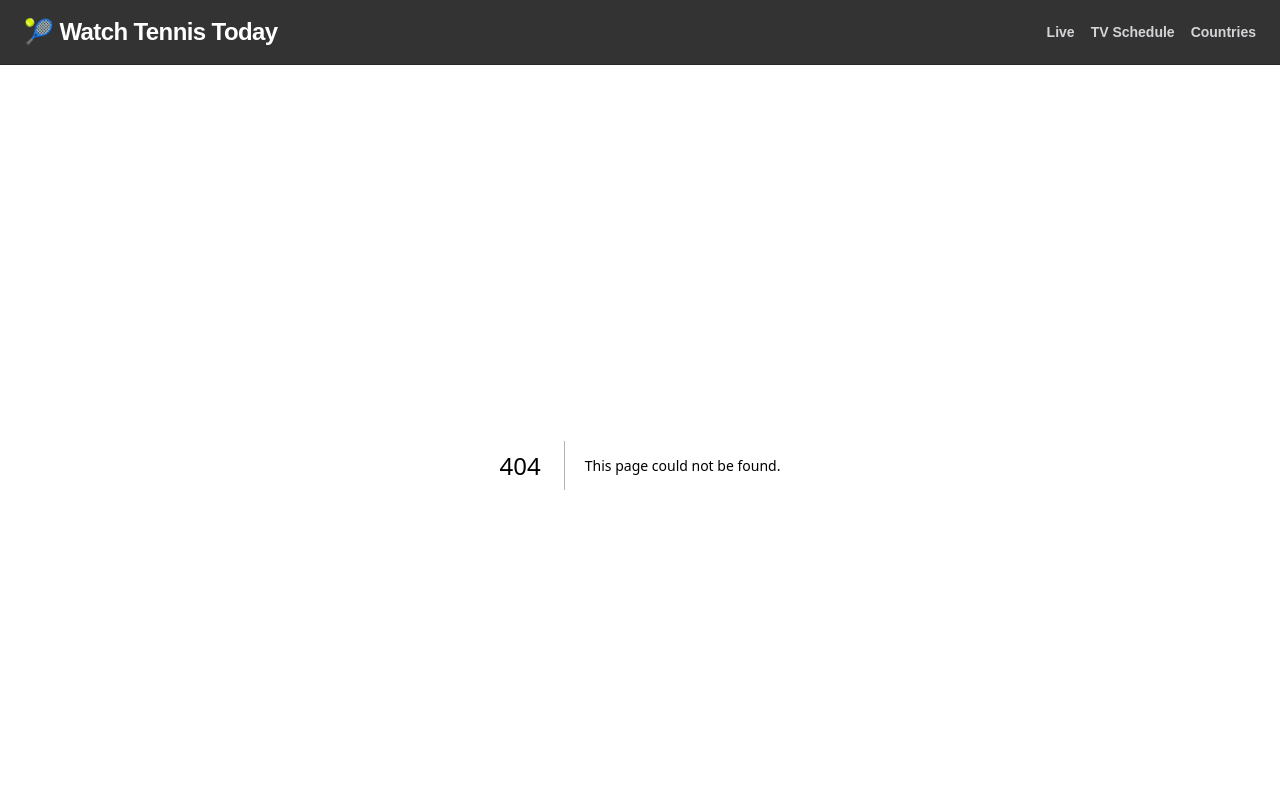
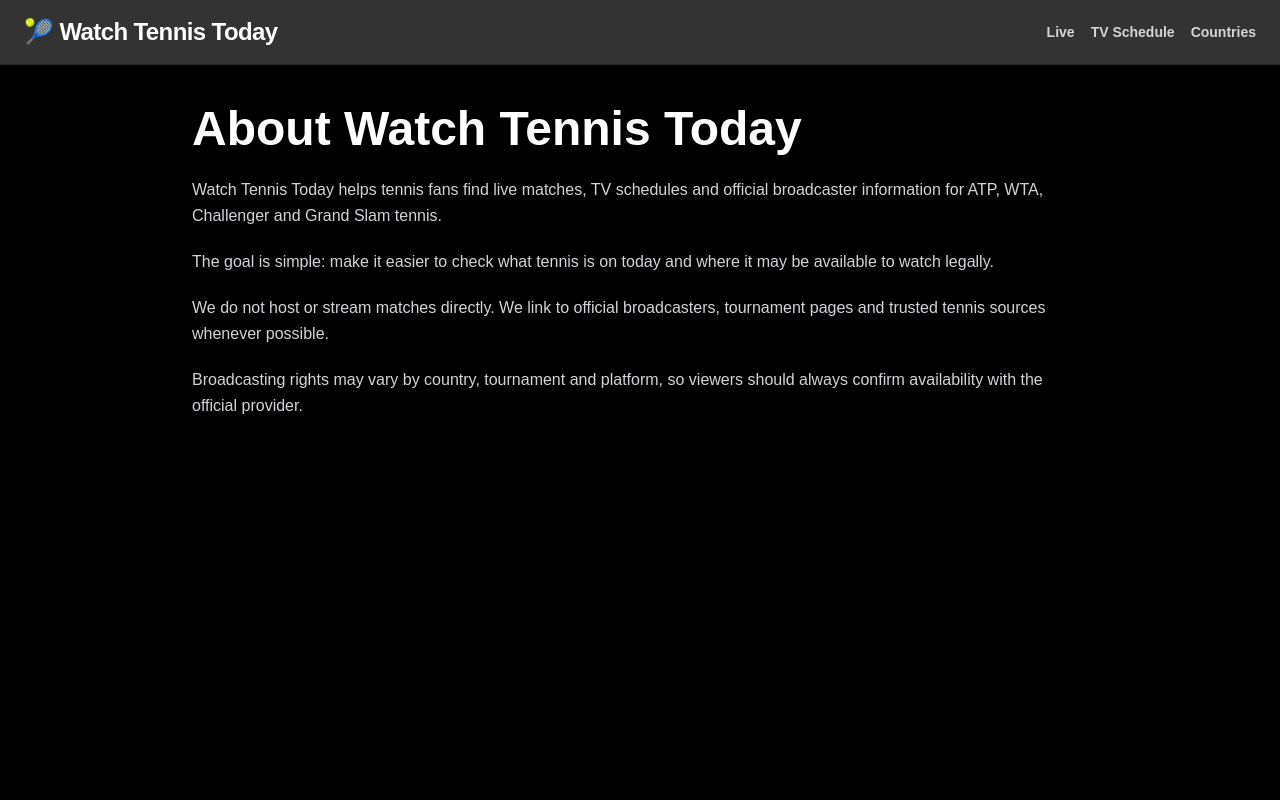
Before and after one commit to 8dqqd57hyh-rgb/watch-tennis-today, a Next.js app: page /about in a window 1280 px wide. Before the commit this address had no page. Shown: the top 800 px of the page. Built offline with nearby package versions, Linux system fonts and the light colour scheme.

Commit message:
Add about page

```diff
--- /dev/null
+++ b/app/about/page.tsx
@@ -0,0 +1,42 @@
+export const metadata = {
+  title: "About | Watch Tennis Today",
+  description:
+    "About Watch Tennis Today — tennis live streams, TV schedules and broadcaster information.",
+};
+
+export default function AboutPage() {
+  return (
+    <main className="min-h-screen bg-black text-white p-6 md:p-10">
+      <div className="max-w-4xl mx-auto">
+        <h1 className="text-5xl font-black mb-6">
+          About Watch Tennis Today
+        </h1>
+
+        <div className="space-y-5 text-zinc-300 leading-relaxed">
+          <p>
+            Watch Tennis Today helps tennis fans find live matches,
+            TV schedules and official broadcaster information for ATP,
+            WTA, Challenger and Grand Slam tennis.
+          </p>
+
+          <p>
+            The goal is simple: make it easier to check what tennis
+            is on today and where it may be available to watch legally.
+          </p>
+
+          <p>
+            We do not host or stream matches directly. We link to
+            official broadcasters, tournament pages and trusted tennis
+            sources whenever possible.
+          </p>
+
+          <p>
+            Broadcasting rights may vary by country, tournament and
+            platform, so viewers should always confirm availability
+            with the official provider.
+          </p>
+        </div>
+      </div>
+    </main>
+  );
+}
```
